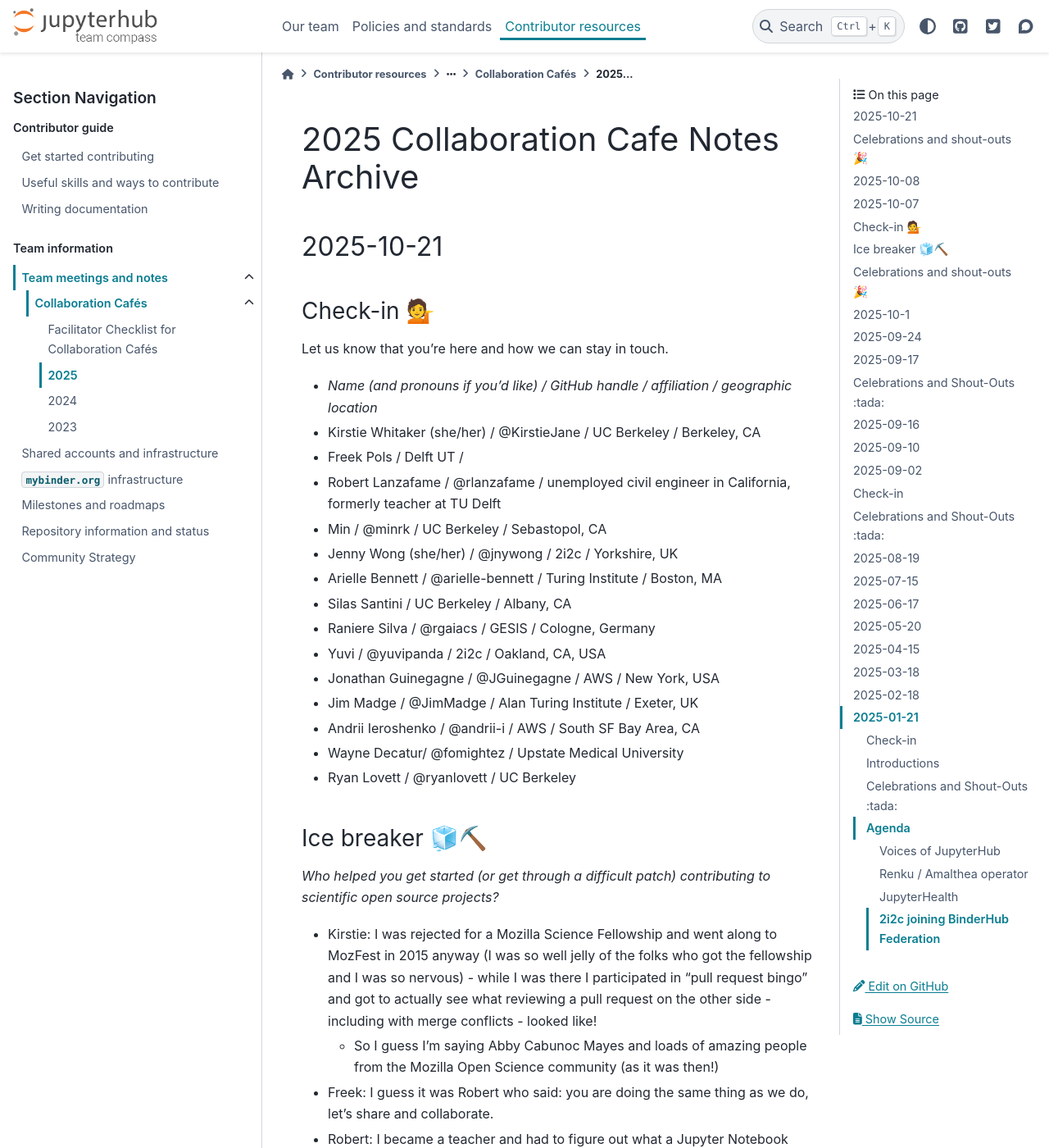
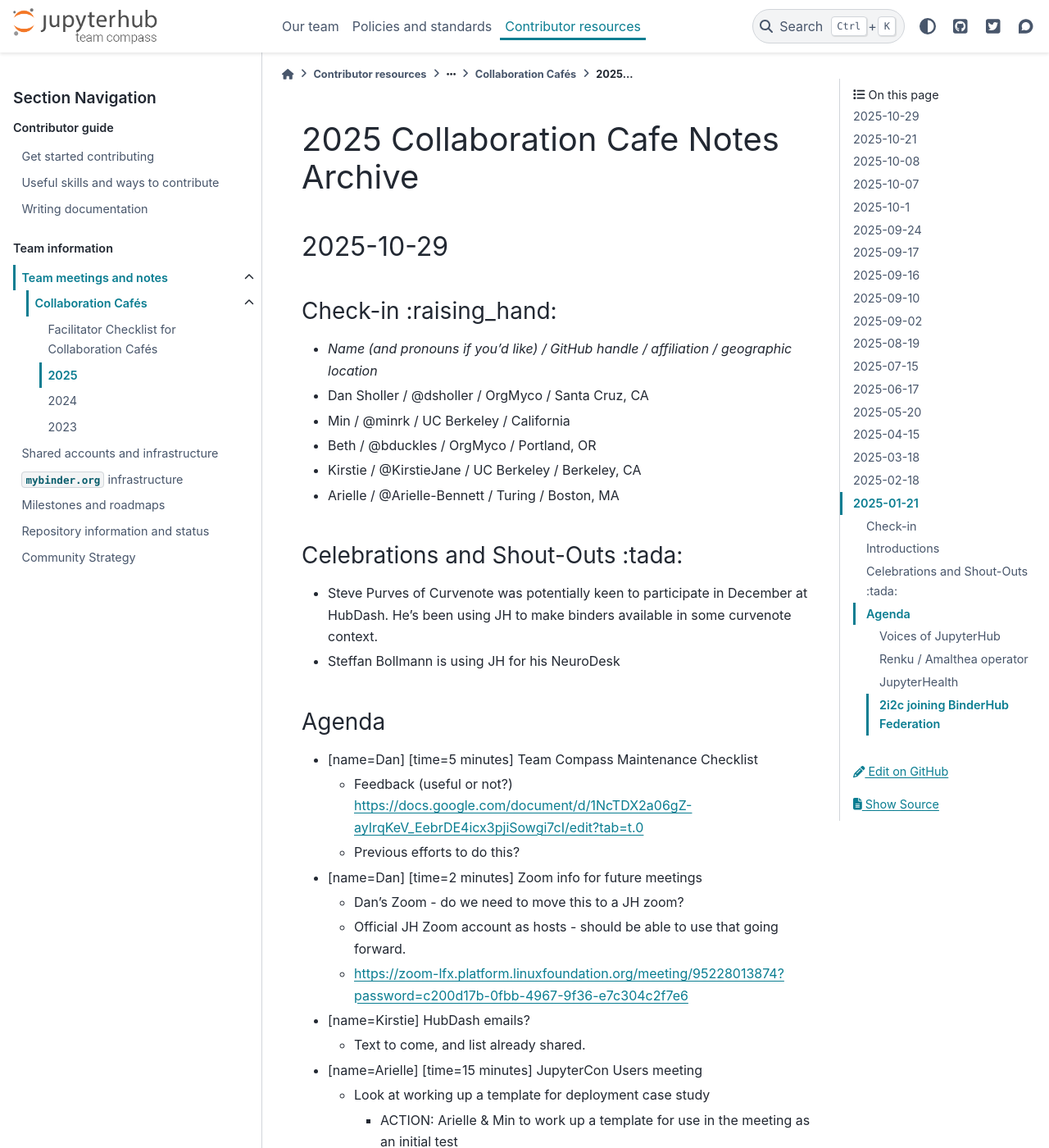
Before and after one commit to jupyterhub/team-compass, a Sphinx documentation site: the page built from docs/meetings/collab-cafe/2025.md, in a window 1280 px wide and 1400 px high. Shown: the whole window at 82% size. Built offline with Sphinx 7.4.7 and the PyData theme 0.15.4, drawn with Linux system fonts in a browser that asks for light colours; the version number could not be read and is left out; some of the changed text lies outside the part shown.

Commit message:
Add collab cafe notes for 7, 8, 21, 29 October 2025 (#832)

```diff
--- a/docs/meetings/collab-cafe/2025.md
+++ b/docs/meetings/collab-cafe/2025.md
@@ -1,4 +1,40 @@
 # 2025 Collaboration Cafe Notes Archive
+
+## 2025-10-29
+
+### Check-in :raising_hand:
+
+* _Name (and pronouns if you'd like) / GitHub handle / affiliation / geographic location_
+* Dan Sholler / @dsholler / OrgMyco / Santa Cruz, CA
+* Min / @minrk / UC Berkeley / California
+* Beth / @bduckles / OrgMyco / Portland, OR
+* Kirstie / @KirstieJane / UC Berkeley / Berkeley, CA
+* Arielle / @Arielle-Bennett / Turing / Boston, MA
+
+### Celebrations and Shout-Outs :tada:
+
+* Steve Purves of Curvenote was potentially keen to participate in December at HubDash. He's been using JH to make binders available in some curvenote context.
+* Steffan Bollmann is using JH for his NeuroDesk
+
+### Agenda
+
+* [name=Dan] [time=5 minutes] Team Compass Maintenance Checklist
+    * Feedback (useful or not?) https://docs.google.com/document/d/1NcTDX2a06gZ-ayIrqKeV_EebrDE4icx3pjiSowgi7cI/edit?tab=t.0
+    * Previous efforts to do this?
+* [name=Dan] [time=2 minutes] Zoom info for future meetings
+    * Dan's Zoom - do we need to move this to a JH zoom?
+    * Official JH Zoom account as hosts - should be able to use that going forward.
+    * https://zoom-lfx.platform.linuxfoundation.org/meeting/95228013874?password=c200d17b-0fbb-4967-9f36-e7c304c2f7e6
+* [name=Kirstie] HubDash emails?
+    * Text to come, and list already shared.
+* [name=Arielle] [time=15 minutes] JupyterCon Users meeting
+    * Look at working up a template for deployment case study
+        * ACTION: Arielle & Min to work up a template for use in the meeting as an initial test
+    * Longer-term project to revise and update https://github.com/jupyterhub/jupyterhub/blob/main/docs/source/reference/gallery-jhub-deployments.md with more details from the orgs listed AND team members look for unique cases and skills - can we encourage folks to look at these people and how to engage them in the project?
+* [name=Min] [time=15 minutes] What onboarding stuff to have ready before JupyterCon/HubDash
+    * [Jonah's pitch for HubDash work](https://hackmd.io/AvEYKb7iTRGJoofPB8BwqQ) - Is there some of this that should be done before JupyterCon?
+* [name=Kirstie] Voices of JupyterHub blog post?
+* [name=Beth] Materials for a potential Mission/Vision conversation at HubDash (not a priority) [Info on the topic](https://docs.google.com/document/d/1mZI9JAAxW1rb8y_FhySoAohM1uaU5q23F6hAzUeg1YI/edit?tab=t.0)
 
 ## 2025-10-21
 
@@ -37,7 +73,7 @@
 *  Raniere: The open source group existing at my university.
 *  Ryan: non-scientific open source projects were a gateway
 
-## Celebrations and shout-outs 🎉
+### Celebrations and shout-outs 🎉
 
 Add a note to celebrate the awesome work someone in the community has been doing!
 
@@ -100,7 +136,6 @@
     * **Attempting to write this down on Tab 2 of the Google Doc:** [https://docs.google.com/document/d/1f8TrvQEg2zZtl2hebe6G9MgOb\_bUqum51icA\_jRLCOA/edit?tab=t.qqqh0lz52m84](https://docs.google.com/document/d/1f8TrvQEg2zZtl2hebe6G9MgOb\_bUqum51icA\_jRLCOA/edit?tab=t.qqqh0lz52m84)
 * Find a permanent home for the "head start template" in the jupyterbook GH org [https://freekpols.github.io/JB2\_book\_template/](https://freekpols.github.io/JB2\_book\_template/)
 
-
 ### Notes for MyBinder
 
 *Thank you for taking notes to allow members of our community to catch up if they weren't able to make the meeting time.*
@@ -113,7 +148,6 @@
 * Jenny Wong
 * Silas Santini
 * Ryan Lovett
-
 
 Hertzner is not a place for cryptominers and they might block 2i2c and GESIS server permanently.
 
@@ -149,8 +183,8 @@
 
 * jupyter-scheduler-k8s: JupyterLab extension that enables users to run notebooks as jobs on k8s cluster [https://github.com/jupyter-infra/jupyter-k8s](https://github.com/jupyter-infra/jupyter-k8s)
 
+## 2025-10-08
 
-## 2025-10-08
 ### Check-in :raising_hand:
 
 * Jonah Duckles / @jduckles / Org Mycology / Ōtepoti, Aotearoa
@@ -172,26 +206,29 @@
 
 ## 2025-10-07
 
-## Check-in 💁
+### Check-in 💁
+
 Let us know that you're here and how we can stay in touch.
- * *Name (and pronouns if you'd like) / GitHub handle / affiliation / geographic location*
- * Min (he/him) / @minrk / UC Berkeley / California
- * Kirstie (she/her) / @KirstieJane / Berkeley Institute for Data Science / Berkeley, CA
- * Freek/ @Freek Pols / Delft University of Technology /
- * Jim / @JimMadge / Alan Turing Institute / Exeter, UK
- * Simon / @manics / University of Dundee / :scotland:
- * Arielle / @Arielle-Bennett / Turing Institute /Boston, USA
- * Ryan (he/him) / @ryanlovett / UC Berkeley / California
- * Raniere Silva (he / him) / @rgaiacs / GESIS / Germany
- * Angus (née Stunning Mustard) / @agoose77 / 2i2c / Rugby, UK
- * Ely / @ohrely / Bloomberg / USA
- * Rowan / @rowanc1 / Curvenote /
- * Erik Sundell / @consideratio / Sundell Open Source
- * Franklin Koch / @fwkoch / Curvenote
 
+* *Name (and pronouns if you'd like) / GitHub handle / affiliation / geographic location*
+* Min (he/him) / @minrk / UC Berkeley / California
+* Kirstie (she/her) / @KirstieJane / Berkeley Institute for Data Science / Berkeley, CA
+* Freek/ @Freek Pols / Delft University of Technology /
+* Jim / @JimMadge / Alan Turing Institute / Exeter, UK
+* Simon / @manics / University of Dundee / :scotland:
+* Arielle / @Arielle-Bennett / Turing Institute /Boston, USA
+* Ryan (he/him) / @ryanlovett / UC Berkeley / California
+* Raniere Silva (he / him) / @rgaiacs / GESIS / Germany
+* Angus (née Stunning Mustard) / @agoose77 / 2i2c / Rugby, UK
+* Ely / @ohrely / Bloomberg / USA
+* Rowan / @rowanc1 / Curvenote /
+* Erik Sundell / @consideratio / Sundell Open Source
+* Franklin Koch / @fwkoch / Curvenote
 
-## Ice breaker 🧊⛏️
+### Ice breaker 🧊⛏️
+
 *What is something you have created that you're proud of?*
+
 * Kirstie: ha - my daughter (lol) - but also I made some cross stitch projects during the pandemic (and before I had a child) and completely loved how they turned out! They were great for listening to audiobooks / podcasts and NOT scrolling on my phone!
 * Min: I built an arch over our stairs in Oslo for a climbing rose
 * Freek: an escape the classroom
@@ -202,34 +239,26 @@
 * Arielle: When I was a kid I made an incredible ceramic dragon inspired by Smaug. I think my mum still has it. Also I am very proud of my house plant collecton which has largely grown through propagation efforts 🪴
 * Ryan: a media table out of salvaged oak during Covid
 
-
-## Celebrations and shout-outs 🎉
+### Celebrations and shout-outs 🎉
 
 Add a note to celebrate the awesome work someone in the community has been doing!
 
-
-
-   *  Kirstie: Community manager funding application submitted!
-       * [https://github.com/jupyter-governance/funding-proposals/issues/6](https://github.com/jupyter-governance/funding-proposals/issues/6)
-       * Thank you so much to Chris, Arielle and Dan for the edits and the feedback!
-       * Fingers crossed
-   *  Kirstie: SO MANY Jupyter Hub and Jupyter Book sessions at JupyterCon coming up! WOW!
-       * Kirstie made a person list covering everyone connected to JH, JB, JupyterHealth, and data science education at UC Berkeley and there are 46 names!
-   *  JupyterHub 5.4 released
-   *  repo2docker has a 3.13 base environment: [https://github.com/jupyterhub/repo2docker/pull/1447](https://github.com/jupyterhub/repo2docker/pull/1447)
-   *  configurable-http-proxy 5.1.0 fixed a longstanding socket leak bug:
-       * [https://github.com/jupyterhub/configurable-http-proxy/pull/601](https://github.com/jupyterhub/configurable-http-proxy/pull/601)
-       * [https://github.com/jupyterhub/configurable-http-proxy/issues/557](https://github.com/jupyterhub/configurable-http-proxy/issues/557)
-   * Freek: Luuk has made some awesome plugins for JB2.
-   * Ely: Jupyter Open Studio Day in San Francisco on Monday, November 10th.  Register at [https://go.bloomberg.com/attend/invite/jupyter-open-studio-day-november-10-2025/](https://go.bloomberg.com/attend/invite/jupyter-open-studio-day-november-10-2025/)
-   *
-   *
-   *
-   *
-   *
-
+*  Kirstie: Community manager funding application submitted!
+    * [https://github.com/jupyter-governance/funding-proposals/issues/6](https://github.com/jupyter-governance/funding-proposals/issues/6)
+    * Thank you so much to Chris, Arielle and Dan for the edits and the feedback!
+    * Fingers crossed
+*  Kirstie: SO MANY Jupyter Hub and Jupyter Book sessions at JupyterCon coming up! WOW!
+    * Kirstie made a person list covering everyone connected to JH, JB, JupyterHealth, and data science education at UC Berkeley and there are 46 names!
+*  JupyterHub 5.4 released
+*  repo2docker has a 3.13 base environment: [https://github.com/jupyterhub/repo2docker/pull/1447](https://github.com/jupyterhub/repo2docker/pull/1447)
+*  configurable-http-proxy 5.1.0 fixed a longstanding socket leak bug:
+    * [https://github.com/jupyterhub/configurable-http-proxy/pull/601](https://github.com/jupyterhub/configurable-http-proxy/pull/601)
+    * [https://github.com/jupyterhub/configurable-http-proxy/issues/557](https://github.com/jupyterhub/configurable-http-proxy/issues/557)
+* Freek: Luuk has made some awesome plugins for JB2.
+* Ely: Jupyter Open Studio Day in San Francisco on Monday, November 10th.  Register at [https://go.bloomberg.com/attend/invite/jupyter-open-studio-day-november-10-2025/](https://go.bloomberg.com/attend/invite/jupyter-open-studio-day-november-10-2025/)
 
 ### Breakout room and agenda item suggestions
+
 * JupyterBook / MyST prioritization -- Stéfan (?? Kirstie's added this)
  * Bump this to next time / async
 * Build a Jupyter Book tutorial planning -- Jim, Freek, Robert (?? Kirstie's added this) +1
@@ -241,6 +270,7 @@
 * Z2JH minor release preparation with JupyterHub 5.4 and CHP -- Erik (Erik added this) +1
 
 ### Notes for JupyterBook Tutorial
+
 * Need to map workshop sections to template lessons
 * We discussed whether we wanted people to install locally vs building something from the cloud
  * Expectation is that most attendees should be familiar with Jupyter, probably comfortable installing packages and using the command line
@@ -254,7 +284,6 @@
   * Talk will be history, case studies, will link to the JB2 - do need to clean up the whole ecosystem to pull this together
   * Tutorial just started as a project for our own university :p would love to let it 'adopt' by JB2 so that it aligns better with all the documentation and ecosystem! Whether it is already the moment I am not sure. I guess some more tweaks and lessons / tutorial materials are needed.
 * What edits can we make to this page: [https://next.jupyterbook.org/start/](https://next.jupyterbook.org/start/)
-
 
 ## 2025-10-1
 
@@ -397,7 +426,7 @@
 * Min RK / @minrk / UC Berkeley / California
 * Kirstie Whitaker / @KirstieJane / UC Berkeley / California, USA
 
-## Celebrations and Shout-Outs :tada:
+### Celebrations and Shout-Outs :tada:
 
 ### Possible breakouts/topics
 
@@ -673,7 +702,7 @@
 
 ## 2025-09-02
 
-## Check-in
+### Check-in
 - _Name (and pronouns if you'd like) / GitHub handle / affiliation / geographic location_
 
 - Jonah Duckles / @jduckles / OrgMycology / Ōtepoti, Aotearoa (Dunedin, New Zealand)
@@ -683,7 +712,7 @@
 - Arielle Bennett / @Arielle-Bennett / Turing Way / London, UK (for now)
 - Dan Sholler / @dsholler / Organizational Mycology / Santa Cruz, CA, USA
 
-## Celebrations and Shout-Outs :tada:
+### Celebrations and Shout-Outs :tada:
 
 _Add a note to celebrate the awesome work someone in the community has been doing!_
 
```
